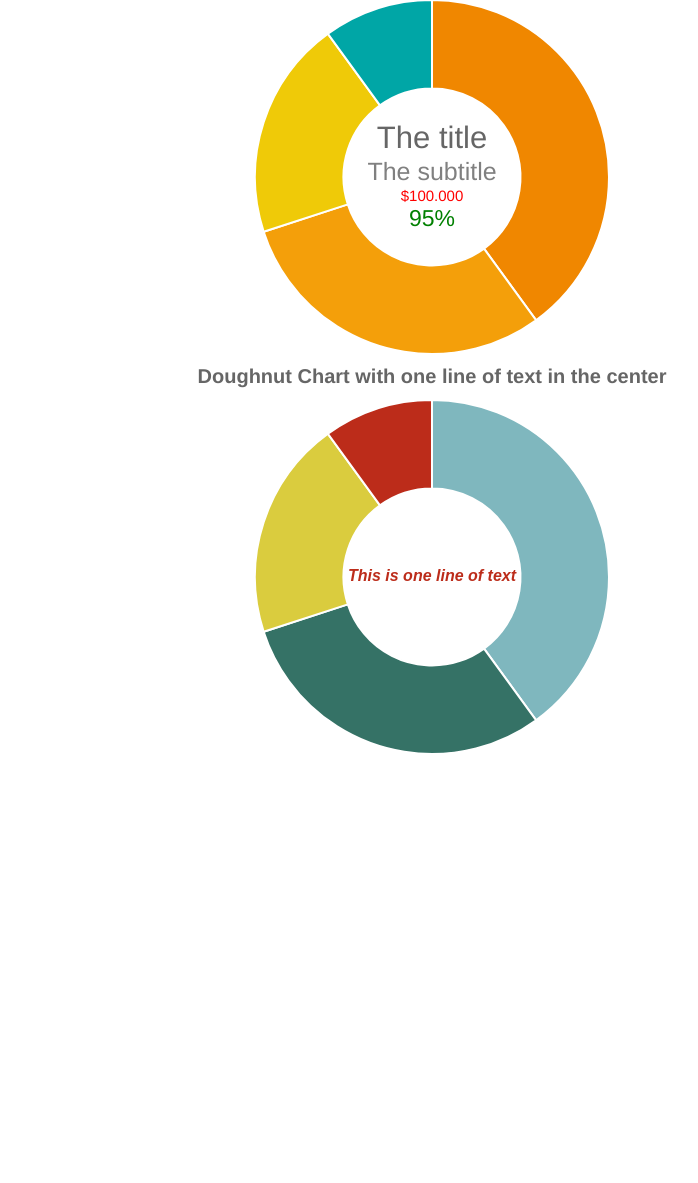
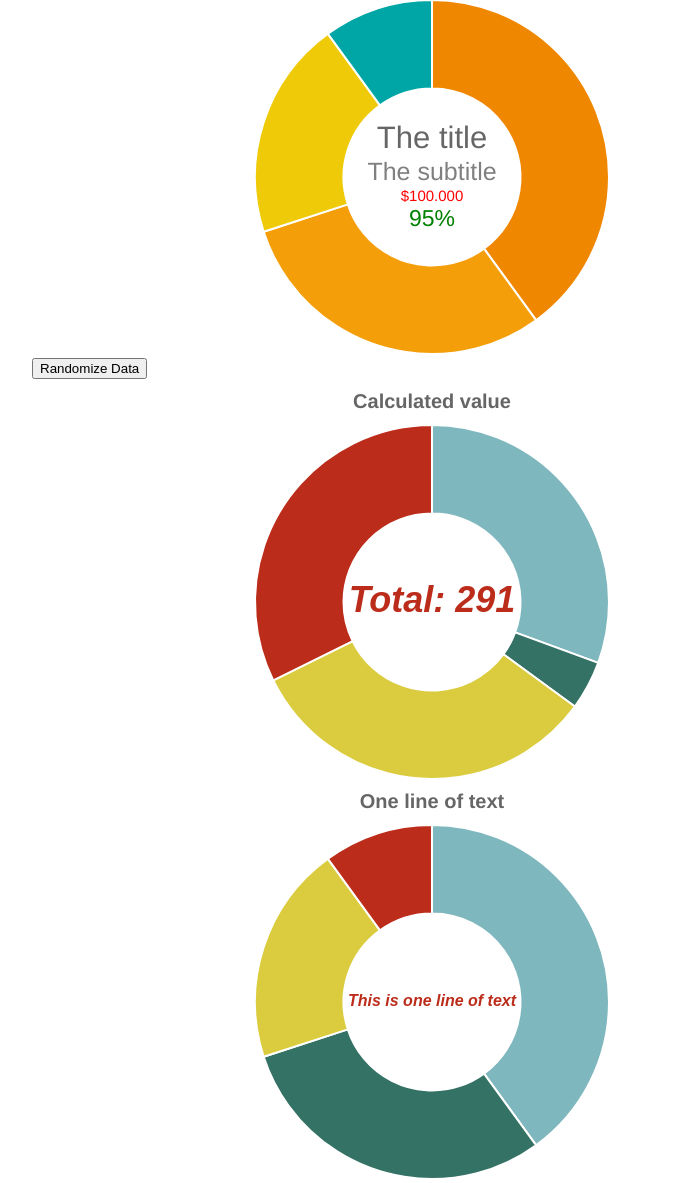
Before and after one commit to ciprianciurea/ciprianciurea.github.io, a plain HTML site: page chartjs-plugin-doughnutlabel/samples/index.html in a window 1280 px wide. Shown: the part 244-1427 px from the top of the page, without its empty margins (208-906 px from the left). Before the commit the page ends 1172 px from the top, so only its background shows below. Drawn offline with nearby package versions, Linux system fonts and the light colour scheme.

Commit message:
updated samples

```diff
--- a/chartjs-plugin-doughnutlabel/chartjs-plugin-doughnutlabel.js
+++ b/chartjs-plugin-doughnutlabel/chartjs-plugin-doughnutlabel.js
@@ -103,8 +103,9 @@ function drawDoughnutLabel(chart, options) {
 
 		var innerLabels = [];
 		options.labels.forEach(function(label) {
+			var text = typeof(label.text) === 'function' ?  label.text() :  label.text;
 			var innerLabel = {
-				text: label.text,
+				text: text,
 				font: utils.parseFont(resolve([label.font, options.font, {}], ctx, 0)),
 				color: resolve([label.color, options.color, Chart.defaults.global.defaultFontColor], ctx, 0)
 			};
--- a/chartjs-plugin-doughnutlabel/samples/index.html
+++ b/chartjs-plugin-doughnutlabel/samples/index.html
@@ -30,10 +30,11 @@
 		<canvas id="chart1"></canvas>
 	</div>
 	<div>
-		<canvas id="chart2"></canvas>
+		<button id="randomizeData">Randomize Data</button>
+		<canvas id="chart3"></canvas>
 	</div>
 	<div>
-		<canvas id="chart3"></canvas>
+		<canvas id="chart2"></canvas>
 	</div>
 </body>
 
--- a/chartjs-plugin-doughnutlabel/samples/index.js
+++ b/chartjs-plugin-doughnutlabel/samples/index.js
@@ -2,6 +2,20 @@
 
 var DEFAULT_COLORS1 = ['#f08700', '#f49f0a', '#efca08', '#00a6a6', '#bbdef0'];
 var DEFAULT_COLORS2 = ['#7fb7be', '#357266', '#dacc3e', '#bc2c1a', '#7d1538'];
+
+var randomScalingFactor = function() {
+	return Math.round(Math.random() * 100);
+};
+
+document.getElementById('randomizeData').addEventListener('click', function() {
+	myChart3.config.data.datasets[0].data = [randomScalingFactor(), randomScalingFactor(), randomScalingFactor(), randomScalingFactor()];
+	myChart3.update();
+});
+
+var getTotal = function() {
+	var sum = myChart3.config.data.datasets[0].data.reduce((a, b) => a + b, 0);
+	return `Total: ${sum}`;
+}
 
 // Doughnut with multiple lines of text in the center
 var ctx = document.getElementById('chart1').getContext('2d');
@@ -24,7 +38,7 @@ new Chart(ctx, {
 		title: {
 			display: true,
 			fontSize: 20,
-			text: 'Doughnut Chart with multiple lines of text in the center'
+			text: 'Multiple lines of text'
 		},
 		animation: {
 			animateScale: true,
@@ -87,7 +101,7 @@ new Chart(ctx, {
 		title: {
 			display: true,
 			fontSize: 20,
-			text: 'Doughnut Chart with one line of text in the center'
+			text: 'One line of text'
 		},
 		animation: {
 			animateScale: true,
@@ -111,3 +125,49 @@ new Chart(ctx, {
 		}
 	}
 });
+
+// Doughnut with one line of text in the center
+ctx = document.getElementById('chart3').getContext('2d');
+var myChart3 = new Chart(ctx, {
+	type: 'doughnut',
+	data: {
+		datasets: [{
+			data: [randomScalingFactor(), randomScalingFactor(), randomScalingFactor(), randomScalingFactor()],
+			backgroundColor: DEFAULT_COLORS2,
+			label: 'Dataset 1'
+		}],
+		labels: ['Item one', 'Item two', 'Item three', 'Item four']
+	},
+	options: {
+		responsive: true,
+		legend: {
+			display: false,
+			position: 'top',
+		},
+		title: {
+			display: true,
+			fontSize: 20,
+			text: 'Calculated value'
+		},
+		animation: {
+			animateScale: true,
+			animateRotate: true
+		},
+		plugins: {
+			doughnutlabel: {
+				labels: [
+					{
+						text: getTotal,
+						font: {
+							size: '60',
+							family: 'Arial, Helvetica, sans-serif',
+							style: 'italic',
+							weight: 'bold'
+						},
+						color: '#bc2c1a'
+					}
+				]
+			}
+		}
+	}
+});
```
Also changed, not shown: chartjs-plugin-doughnutlabel/chartjs-plugin-doughnutlabel.min.js.
